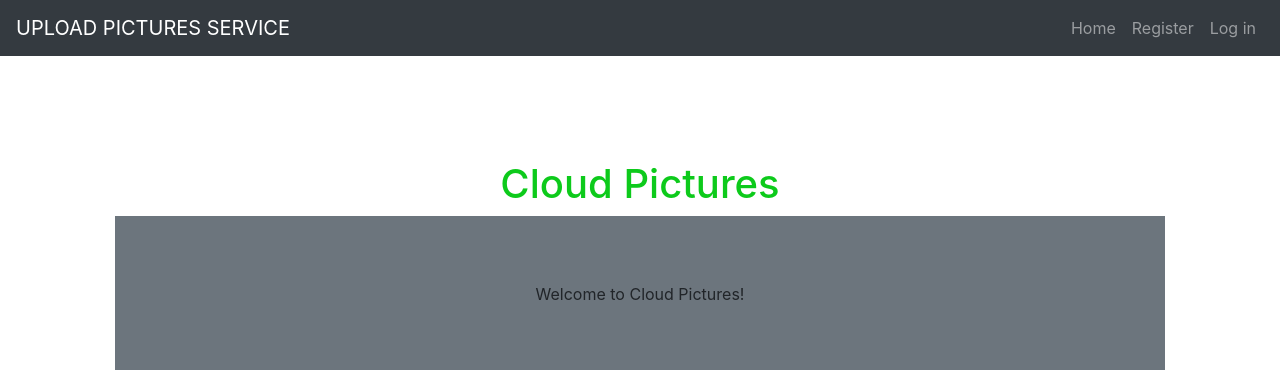
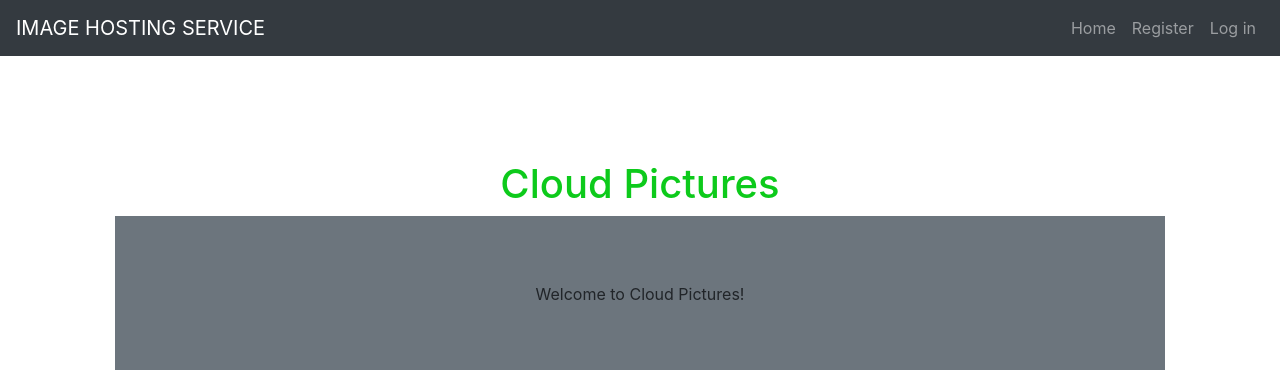
Before and after one commit to kravchenmd/image_hosting_Flask, a Flask app: page / in a window 1280 px wide. Shown: the top 370 px of the page. Run offline with Flask 2, Linux system fonts and the light colour scheme; parts of the project's set-up code (start-up, migrations or seed data) failed here and were passed over; some libraries are stand-ins or nearby versions.

Commit message:
Change page title

```diff
--- a/src/templates/base.html
+++ b/src/templates/base.html
@@ -15,7 +15,7 @@
   </head>
   <body>
     <nav class="navbar navbar-expand-md navbar-dark bg-dark fixed-top">
-      <div class="navbar-brand">UPLOAD PICTURES SERVICE</div>
+      <div class="navbar-brand">IMAGE HOSTING SERVICE</div>
       <button
         class="navbar-toggler"
         type="button"
```
